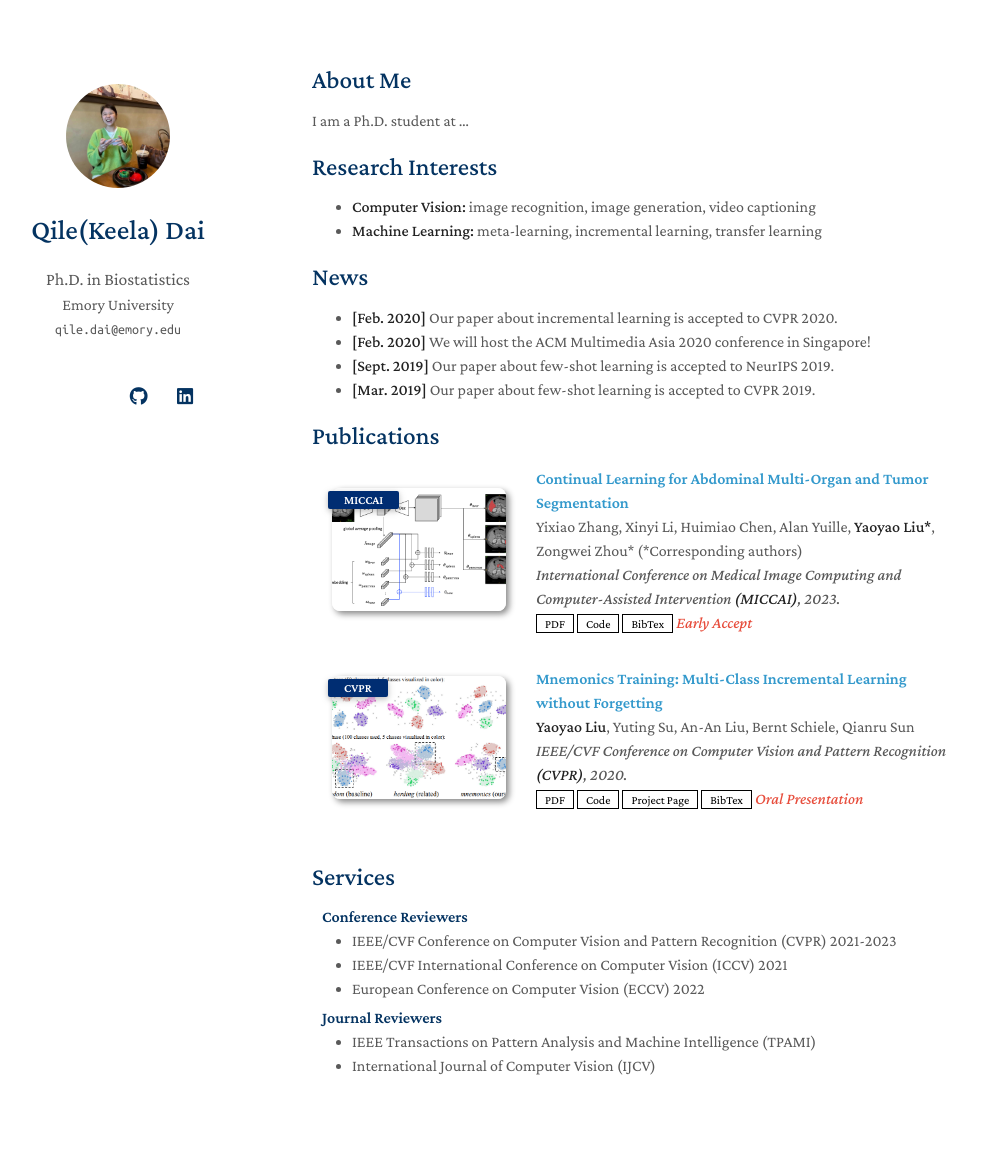
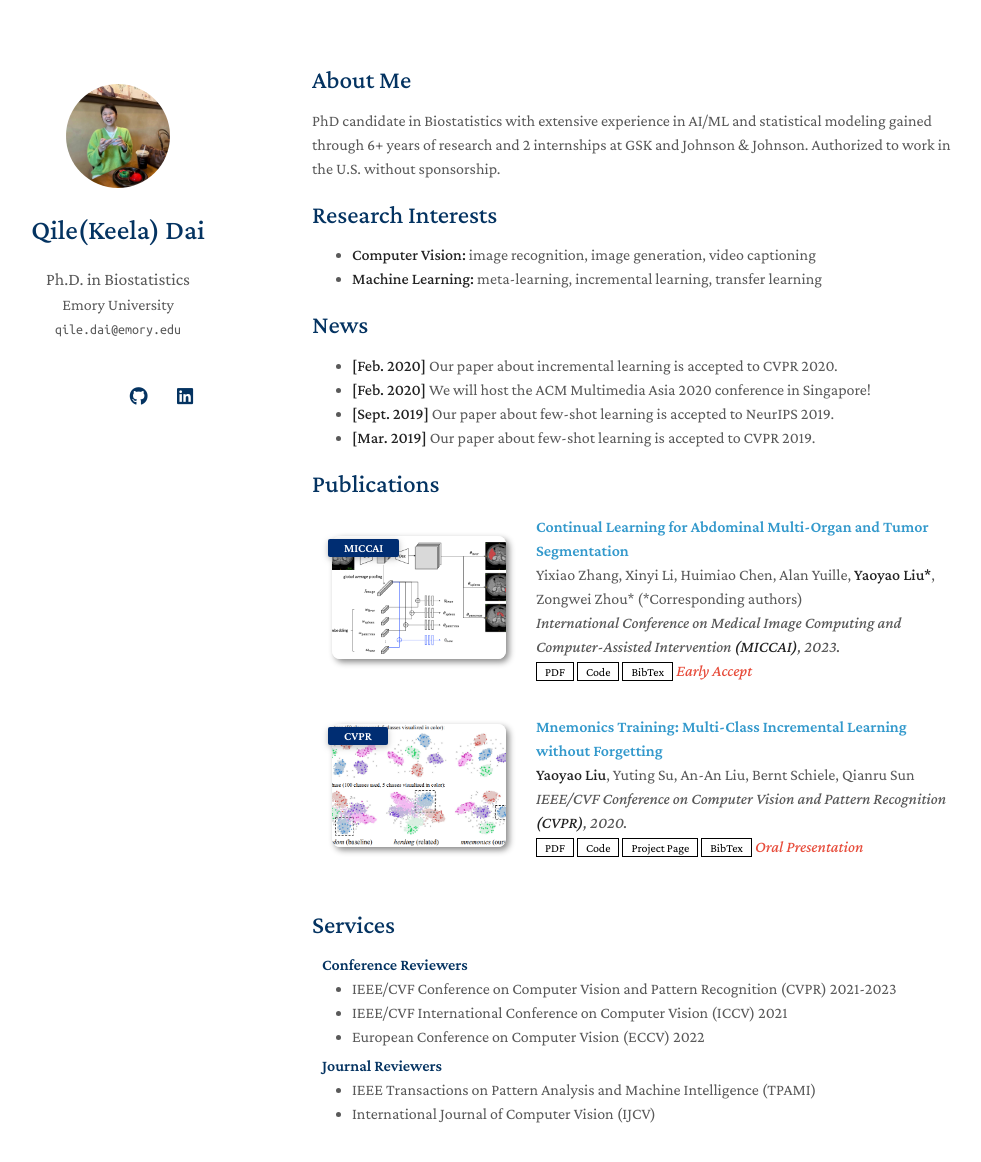
Before and after one commit to daiqile96/daiqile96.github.io, a Jekyll site: the page built from index.md, in a window 1280 px wide and 1220 px high. Shown: the top 1162 px of the window, without its empty margins (158-1139 px from the left). Built offline with Jekyll 4.4.1, drawn with Linux system fonts in a browser that asks for light colours; a style sheet for code colours, icons or effects is not loaded; our own code applies the rules of GitHub Pages for plain Markdown files.

Commit message:
Update index.md

```diff
--- a/index.md
+++ b/index.md
@@ -4,7 +4,8 @@ layout: homepage
 
 ## About Me
 
-I am a Ph.D. student at ...
+PhD candidate in Biostatistics with extensive experience in AI/ML and statistical modeling gained through 6+ years of
+research and 2 internships at GSK and Johnson & Johnson. Authorized to work in the U.S. without sponsorship.
 
 ## Research Interests
 
```
